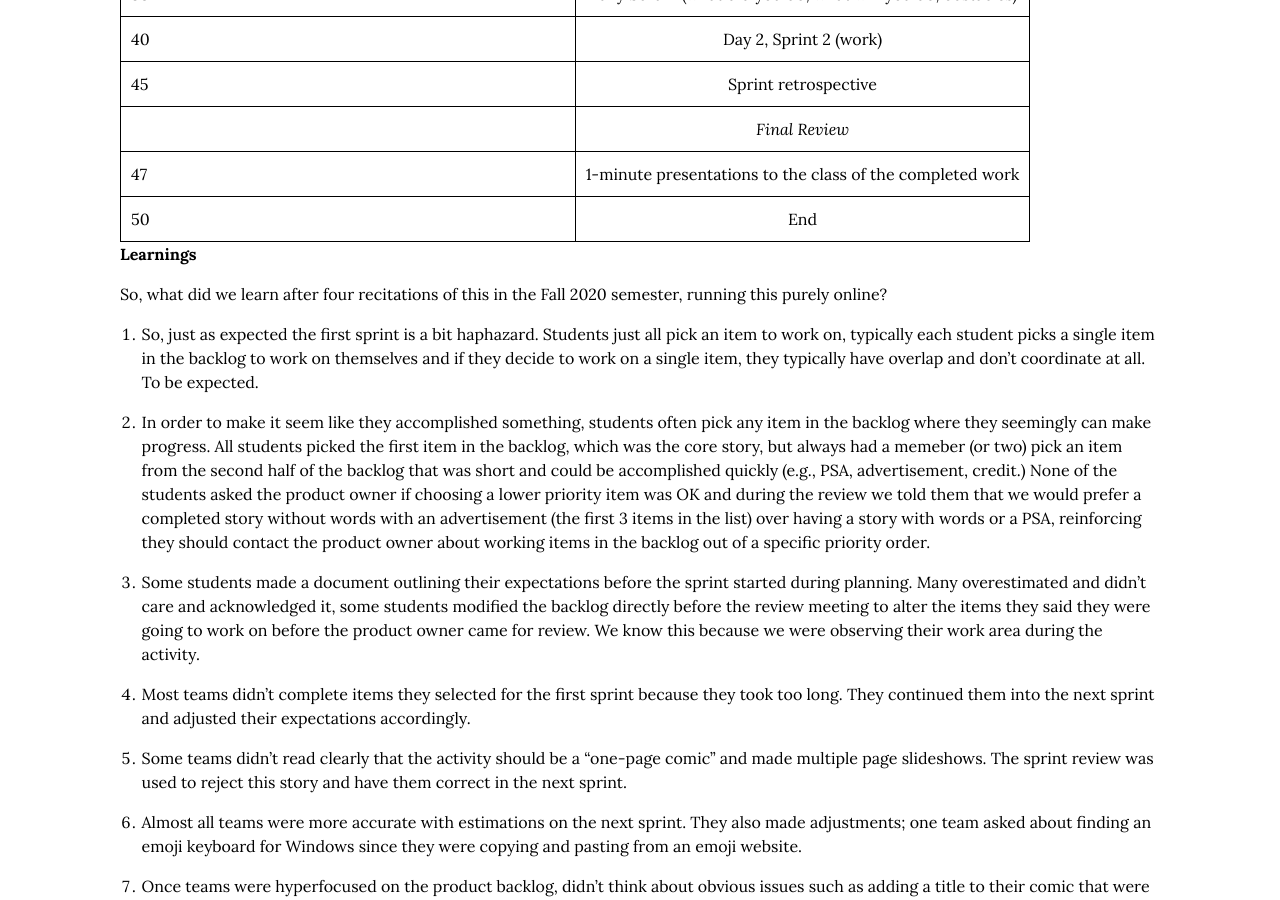
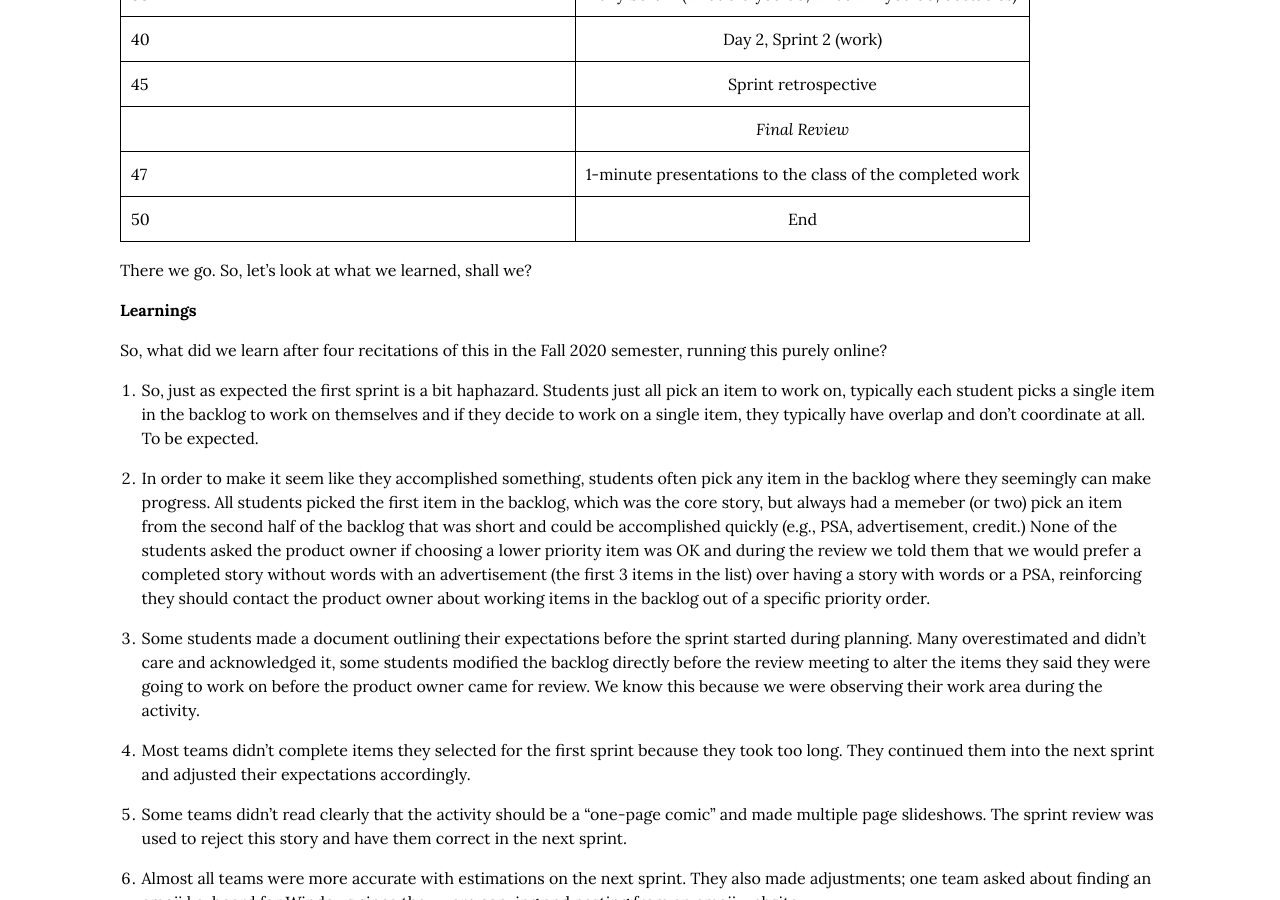
Before and after one commit to cmeiklejohn/cmeiklejohn.github.io, a Jekyll site: the page built from _posts/2020-12-08-agile.markdown, in a window 1280 px wide and 900 px high, scrolled down 2340 px. Built offline with Jekyll 4.4.1, drawn with Linux system fonts in a browser that asks for light colours; some web fonts are replaced.

Commit message:
Add learnings.

```diff
--- a/_posts/2020-12-08-agile.markdown
+++ b/_posts/2020-12-08-agile.markdown
@@ -77,6 +77,8 @@ Then, I assigned a time table for the 50 minute slot and how the time should be
 | 47 | 1-minute presentations to the class of the completed work |
 | 50 | End |
 
+There we go.  So, let's look at what we learned, shall we?
+
 ## Learnings
 
 So, what did we learn after four recitations of this in the Fall 2020 semester, running this purely online?
```
